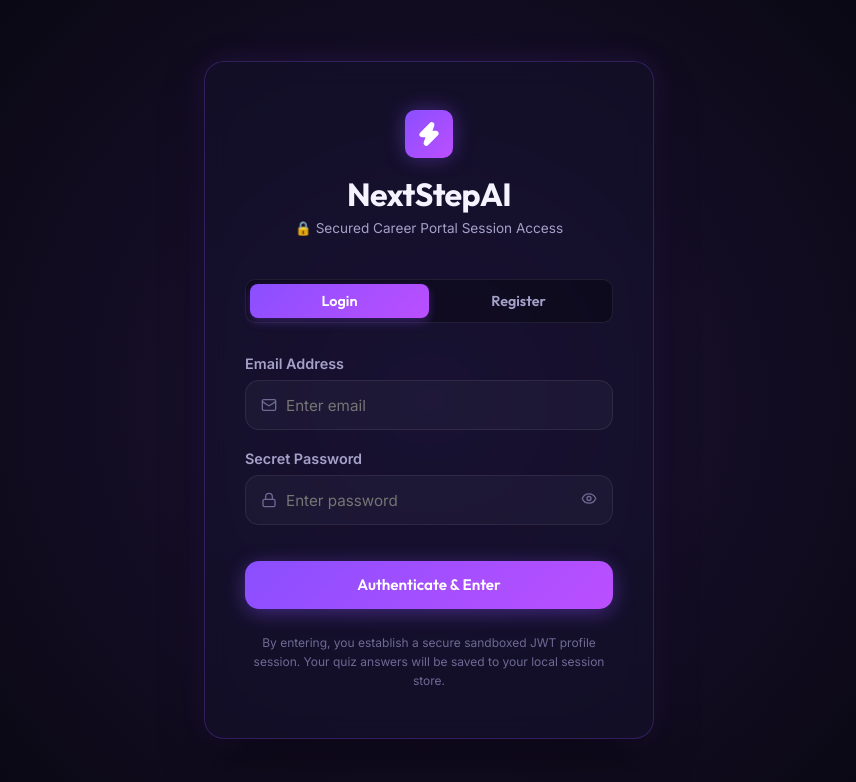
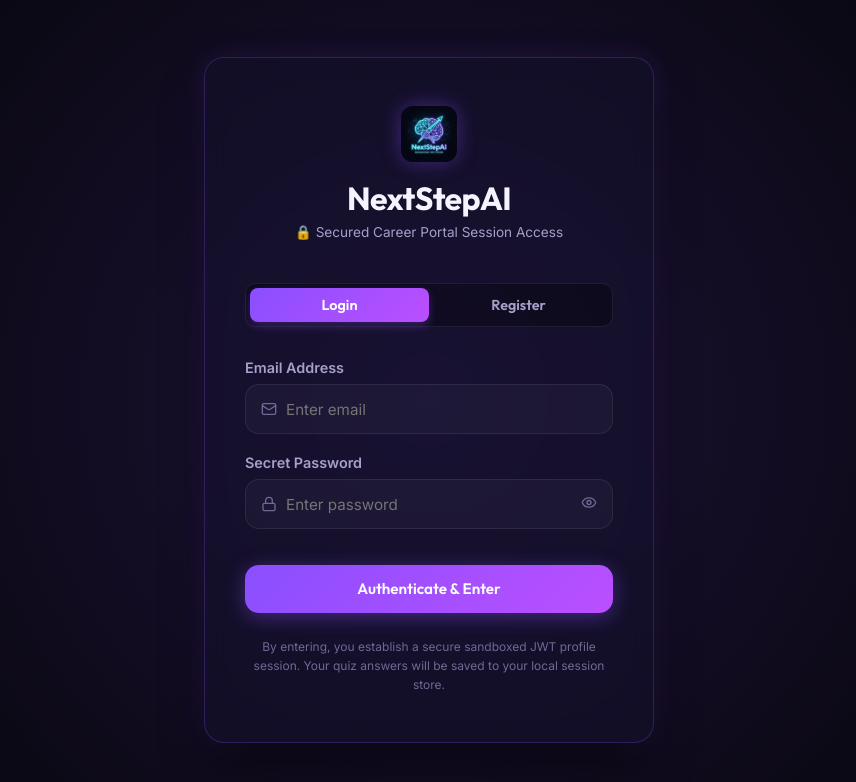
Before and after one commit to PratyushPandey31/AI-PATH-FINDER, a React (Vite) app: page / in a window 1280 px wide. Shown: the top 782 px of the page, without its empty margins (211-1067 px from the left). Built offline with nearby package versions, Linux system fonts and the light colour scheme.

Commit message:
feat: Integrate premium NextStepAI brand logo asset into sidebar and AuthPage login portals

```diff
--- a/src/App.jsx
+++ b/src/App.jsx
@@ -68,9 +68,11 @@
       {/* Sidebar Navigation */}
       <aside className="sidebar">
         <div className="sidebar-logo">
-          <div className="sidebar-logo-icon">
-            <Zap size={22} style={{ fill: 'white' }} />
-          </div>
+          <img
+            src="/nextstepai_logo.png"
+            alt="NextStepAI Logo"
+            style={{ width: '38px', height: '38px', borderRadius: '10px', objectFit: 'cover', boxShadow: '0 0 15px var(--primary-glow)' }}
+          />
           <span className="sidebar-logo-text">NextStepAI</span>
         </div>
 
--- a/src/components/AuthPage.jsx
+++ b/src/components/AuthPage.jsx
@@ -64,9 +64,11 @@
       }}>
         {/* Logo */}
         <div style={{ display: 'flex', flexDirection: 'column', alignItems: 'center', marginBottom: '2.5rem', textAlign: 'center' }}>
-          <div className="sidebar-logo-icon" style={{ width: '48px', height: '48px', marginBottom: '1rem' }}>
-            <Zap size={26} style={{ fill: 'white' }} />
-          </div>
+          <img
+            src="/nextstepai_logo.png"
+            alt="NextStepAI Logo"
+            style={{ width: '56px', height: '56px', borderRadius: '12px', marginBottom: '1rem', objectFit: 'cover', boxShadow: '0 0 20px var(--primary-glow)' }}
+          />
           <h2 style={{ fontSize: '2rem', fontFamily: 'var(--font-heading)', marginBottom: '0.25rem' }}>NextStepAI</h2>
           <p style={{ fontSize: '0.85rem', color: 'var(--text-secondary)' }}>
             🔒 Secured Career Portal Session Access
```
Also changed, not shown: public/nextstepai_logo.png (added).
